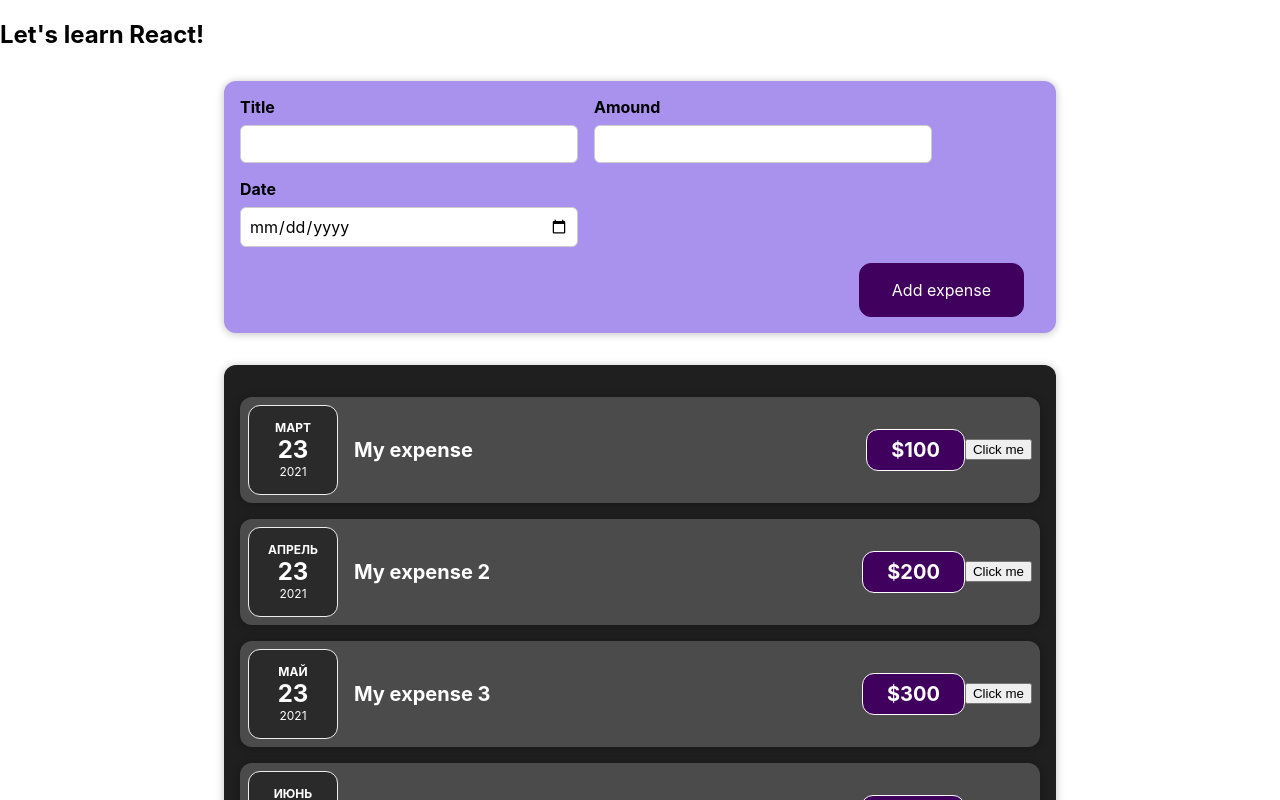
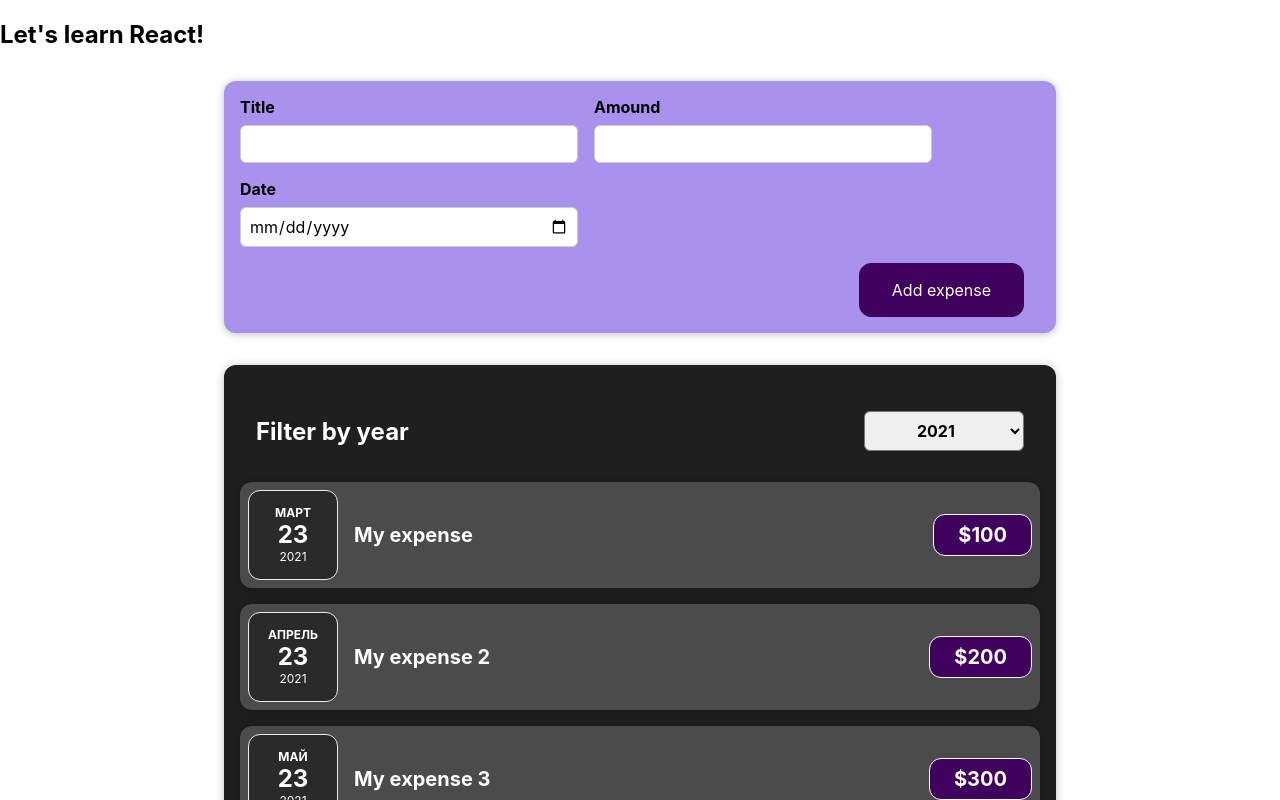
Before and after one commit to Lenarqa/expenseTracker, a React (Create React App) app: page / in a window 1280 px wide. Shown: the top 800 px of the page. Built offline with nearby package versions, Linux system fonts and the light colour scheme.

Commit message:
add list, add filter

```diff
--- a/src/App.js
+++ b/src/App.js
@@ -4,8 +4,7 @@
 import NewExpense from "./components/NewExpense/NewExpense";
 import { useState } from "react/cjs/react.development";
 
-const App = () => {
-  const expense = [
+const INITIAL_EXPENSES = [
   {
     id: "e1",
     title: "My expense",
@@ -32,20 +31,23 @@
   },
 ];
 
-  const [expenses, setExpenses] = useState(expense);
+const App = () => {
+  const [expenses, setExpenses] = useState(INITIAL_EXPENSES);
 
   const addExpenseHandler = (enteredExpence) => {
-    setExpenses({...expense, enteredExpence});
+    setExpenses((prevState) => {
+      return [enteredExpence, ...prevState];
+    });
     console.log(expenses);
-  }
+  };
 
   return (
     <div>
       <h2>Let's learn React!</h2>
       <NewExpense onAddExpense={addExpenseHandler} />
-      <Expenses expense={expense}/>
+      <Expenses items={expenses} />
     </div>
   );
-}
+};
 
 export default App;
--- a/src/components/Expenses/ExpenseItem.js
+++ b/src/components/Expenses/ExpenseItem.js
@@ -4,20 +4,13 @@
 import Card from "../UI/Card";
 
 const ExpenseItem = (props) => {
-  const [title, setTitle] = useState(props.title);
-
-  const clickHandler = () => {
-    setTitle("new title");
-  };
-
   return (
     <Card className="expense-item">
       <ExpenseDate date={props.date} />
       <div className="expense-item__description">
-        <h2>{title}</h2>
+        <h2>{props.title}</h2>
         <div className="expense-item__price">${props.amound}</div>
       </div>
-      <button onClick={clickHandler}>Click me</button>
     </Card>
   );
 };
--- a/src/components/Expenses/Expenses.js
+++ b/src/components/Expenses/Expenses.js
@@ -1,34 +1,36 @@
+import react, { useState } from "react";
 import ExpenseItem from "./ExpenseItem";
+import ExpensesFilter from "./ExpepsesFilter";
+import Card from "../UI/Card";
 import "./Expenses.css";
-import Card from "../UI/Card";
 
-const Expenses = props => {
-  const { expense } = props;
+const Expenses = (props) => {
+  const [filterYear, setFilterYear] = useState("2021");
+
+  const filterChangeHandler = (enteredYear) => {
+    setFilterYear(enteredYear);
+  };
 
   return (
-    <Card className="expenses">
-      <ExpenseItem
-        title={expense[0].title}
-        amound={expense[0].amound}
-        date={expense[0].date}
-      />
-      <ExpenseItem
-        title={expense[1].title}
-        amound={expense[1].amound}
-        date={expense[1].date}
-      />
-      <ExpenseItem
-        title={expense[2].title}
-        amound={expense[2].amound}
-        date={expense[2].date}
-      />
-      <ExpenseItem
-        title={expense[3].title}
-        amound={expense[3].amound}
-        date={expense[3].date}
-      />
-    </Card>
+    <div>
+      <Card className="expenses">
+        <ExpensesFilter
+          selected={filterYear}
+          onChangeFilter={filterChangeHandler}
+        />
+        {props.items.filter((expense=>{ return expense.date.getFullYear() == filterYear})).map((expense) => {
+          return (
+            <ExpenseItem
+              key={expense.id}
+              title={expense.title}
+              amound={expense.amound}
+              date={expense.date}
+            />
+          );
+        })}
+      </Card>
+    </div>
   );
-}
+};
 
 export default Expenses;
--- /dev/null
+++ b/src/components/Expenses/ExpensesFilter.css
@@ -0,0 +1,25 @@
+.expenses-filter {
+  color: white;
+  padding: 0 1rem;
+}
+
+.expenses-filter__control {
+  display: flex;
+  flex-direction: row;
+  width: 100%;
+  align-items: center;
+  justify-content: space-between;
+  margin: 1rem 0;
+}
+
+.expenses-filter label {
+  font-weight: bold;
+  margin-bottom: 0.5rem;
+}
+
+.expenses-filter select {
+  font: inherit;
+  padding: 0.5rem 3rem;
+  font-weight: bold;
+  border-radius: 6px;
+}
--- /dev/null
+++ b/src/components/Expenses/ExpepsesFilter.js
@@ -0,0 +1,24 @@
+import react from "react";
+import "./ExpensesFilter.css";
+
+const ExpensesFilter = (props) => {
+  const dropdownChangeHandler = (event) => {
+    props.onChangeFilter(event.target.value);
+  };
+
+  return (
+    <div className="expenses-filter">
+      <div className="expenses-filter__control">
+        <h2>Filter by year</h2>
+        <select value={props.selected} onChange={dropdownChangeHandler}>
+          <option value="2019">2019</option>
+          <option value="2020">2020</option>
+          <option value="2021">2021</option>
+          <option value="2022">2022</option>
+        </select>
+      </div>
+    </div>
+  );
+};
+
+export default ExpensesFilter;
```
Lines whose indentation alone changed are shown as unchanged.
